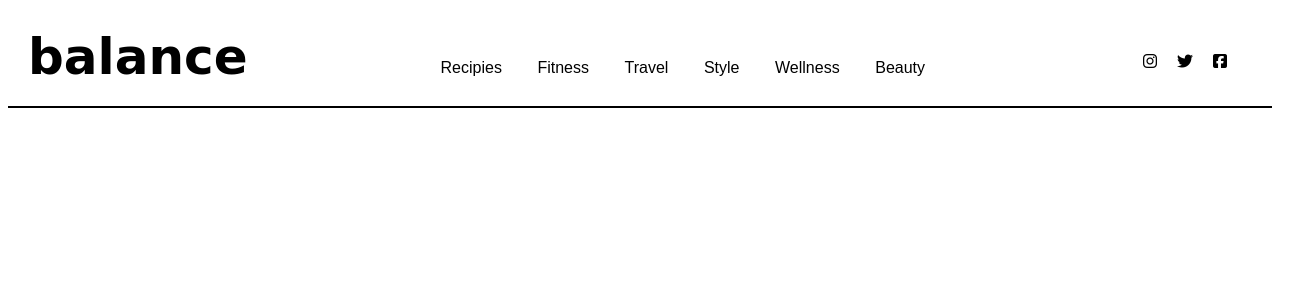
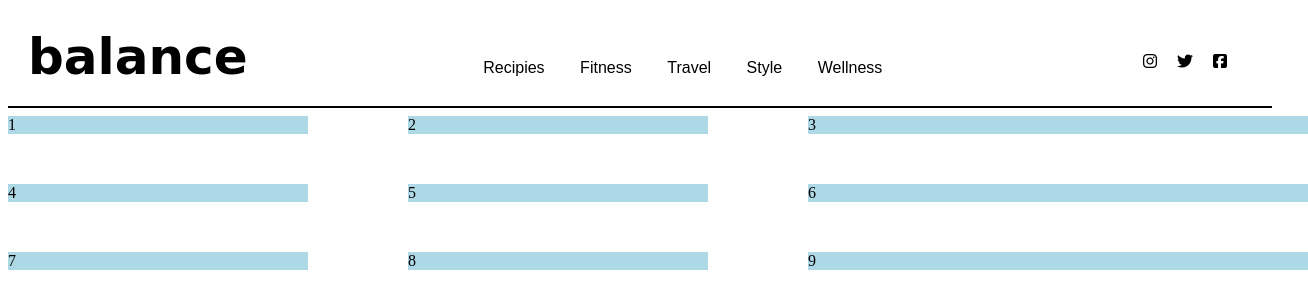
Before and after one commit to tessaschwarzentraub/coding_fellowship, a plain HTML site: page Blog/blog.html in a window 1280 px wide. Shown: the whole page, 1308 px wide, since content can reach past the window. Drawn offline with Linux system fonts and the light colour scheme; a web font is replaced by a local one.

Commit message:
grip for the content portion of blog
3X3 grid, working on positioning the grid items so that I have an about me section spanning the 3rd column, nav bar is still not working

```diff
--- a/Blog/blog.html
+++ b/Blog/blog.html
@@ -6,6 +6,7 @@
         <link href="https://fonts.googleapis.com/css2?family=Fascinate+Inline&family=Tajawal:wght@300&display=swap" rel="stylesheet">
     </head>
     <body>
+        <!--navigation bar-->
         <div class="header">
             <h1 class="title">balance</h1>
             <div class="dropdown" style="padding:25px; margin: 10px; align-items: flex-start;">
@@ -34,10 +35,6 @@
                     <div class="dropdown-content">
                         <a href="#juicing">Juicing</a>
                     </div>
-                <button class="dropbtn">Beauty</button>
-                    <div class="dropdown-content">
-                        <a href="#reviews">Reviews</a>
-                    </div>
             </div>
             <div class="icon">
                 <a href="https://www.instagram.com/tessaschwarzentraub/?hl=en" title="Tessa's Instagram" style="color:black; padding:10px;"><i class="fab fa-instagram"></i></a>
@@ -46,5 +43,17 @@
             </div>
         </div>
         <hr style="border: 1px solid black;">
+        <!--content-->
+        <div class="grid-container">
+            <div class="grid-item" class="item1">1</div>
+            <div class="grid-item">2</div>
+            <div class="grid-item">3</div>
+            <div class="grid-item">4</div>
+            <div class="grid-item">5</div>
+            <div class="grid-item">6</div>
+            <div class="grid-item">7</div>
+            <div class="grid-item">8</div>
+            <div class="grid-item">9</div>
+          </div>
     </body>
 </html>
--- a/Blog/style.css
+++ b/Blog/style.css
@@ -73,3 +73,21 @@ img {
 .dropdown button:hover {
   color: lightblue;
 }
+
+
+
+
+/*beginning of page content, grid format*/
+.grid-container {
+  display: grid;
+  grid-template-columns: 300px 300px 500px;
+  grid-gap: 50px 100px;
+}
+
+.grid-item {
+  background-color: lightblue;
+}
+
+.item1 {
+  grid-area: 1 / 4;
+}
```
Also changed, not shown: 1 other file.
